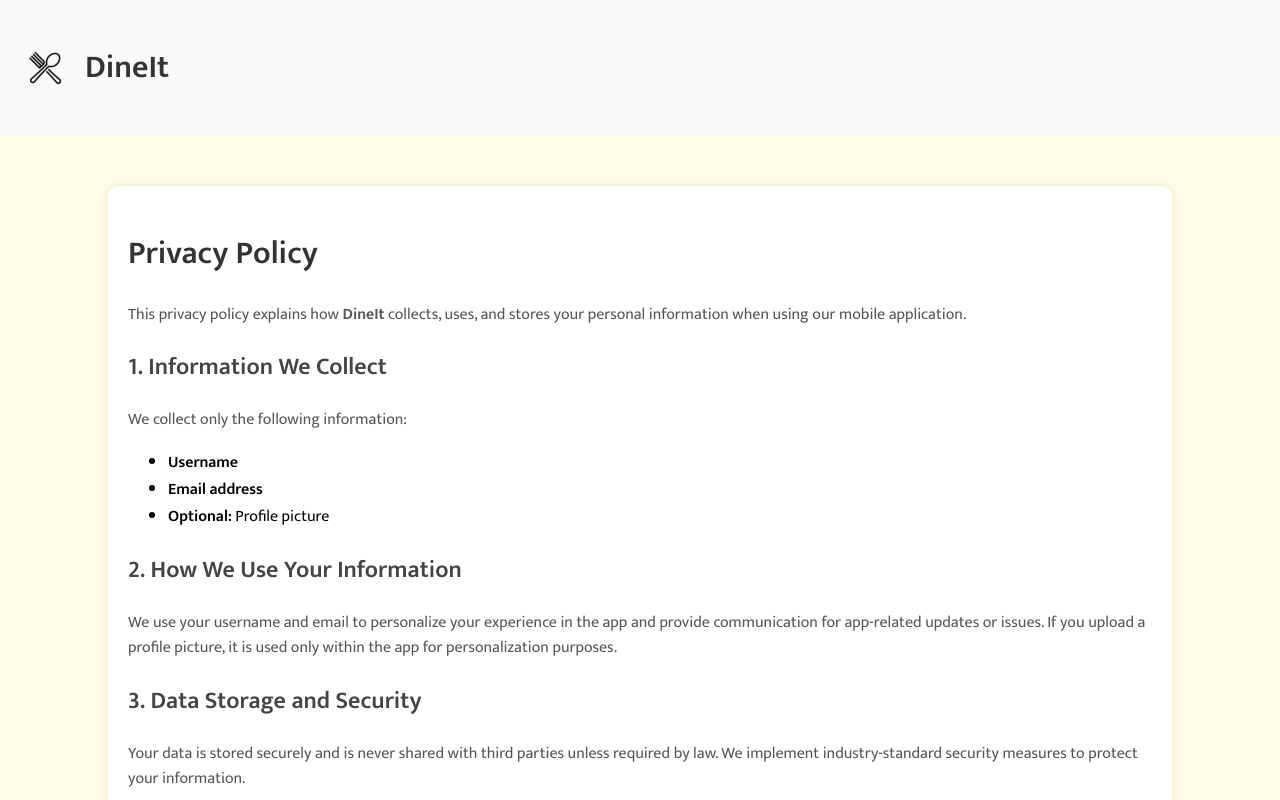
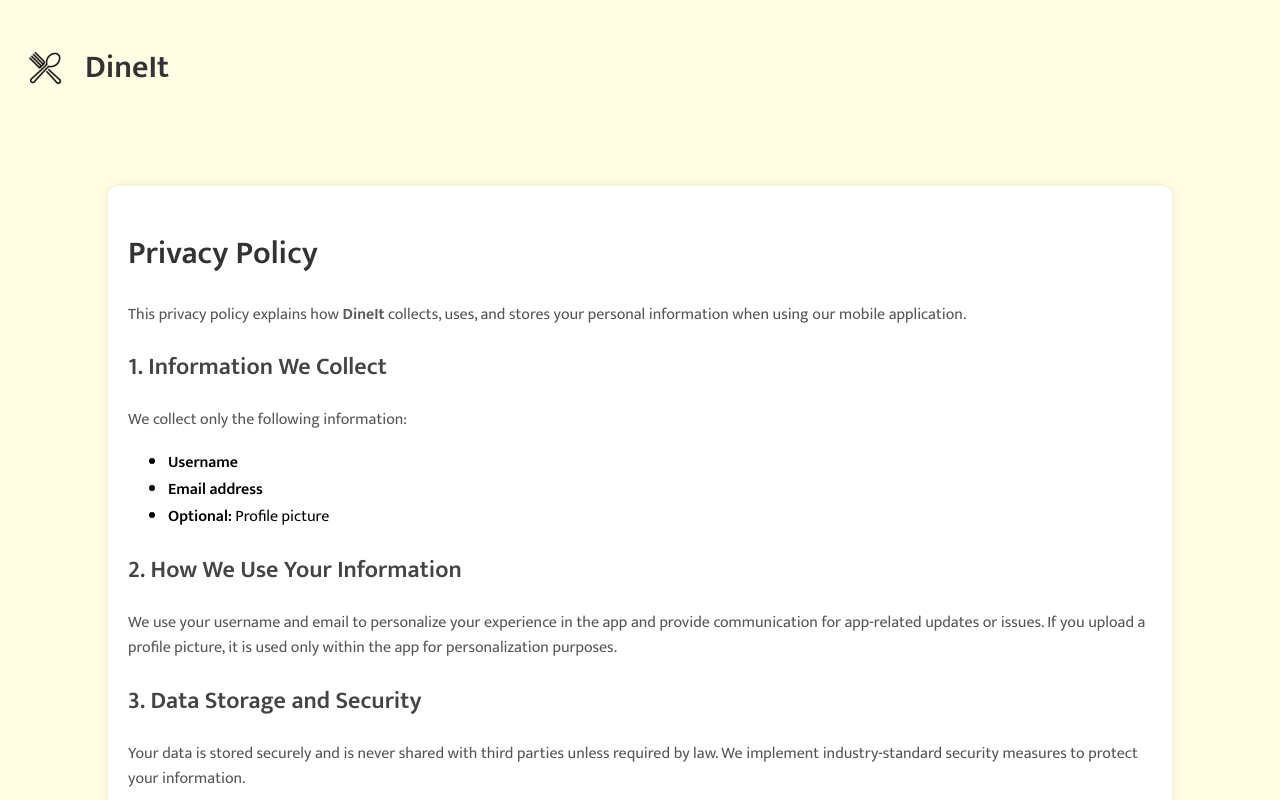
Before and after one commit to kbsa00/kbsa00.github.io, a plain HTML site: page index.html in a window 1280 px wide. Shown: the top 800 px of the page. Drawn offline with Linux system fonts and the light colour scheme.

Commit message:
changing color of header

```diff
--- a/style.css
+++ b/style.css
@@ -9,7 +9,7 @@ header {
     display: flex;
     align-items: center;
     padding: 20px;
-    background-color: #f8f9fa;
+    background-color: #FFFDE4;
 }
 
 .logo {
```
